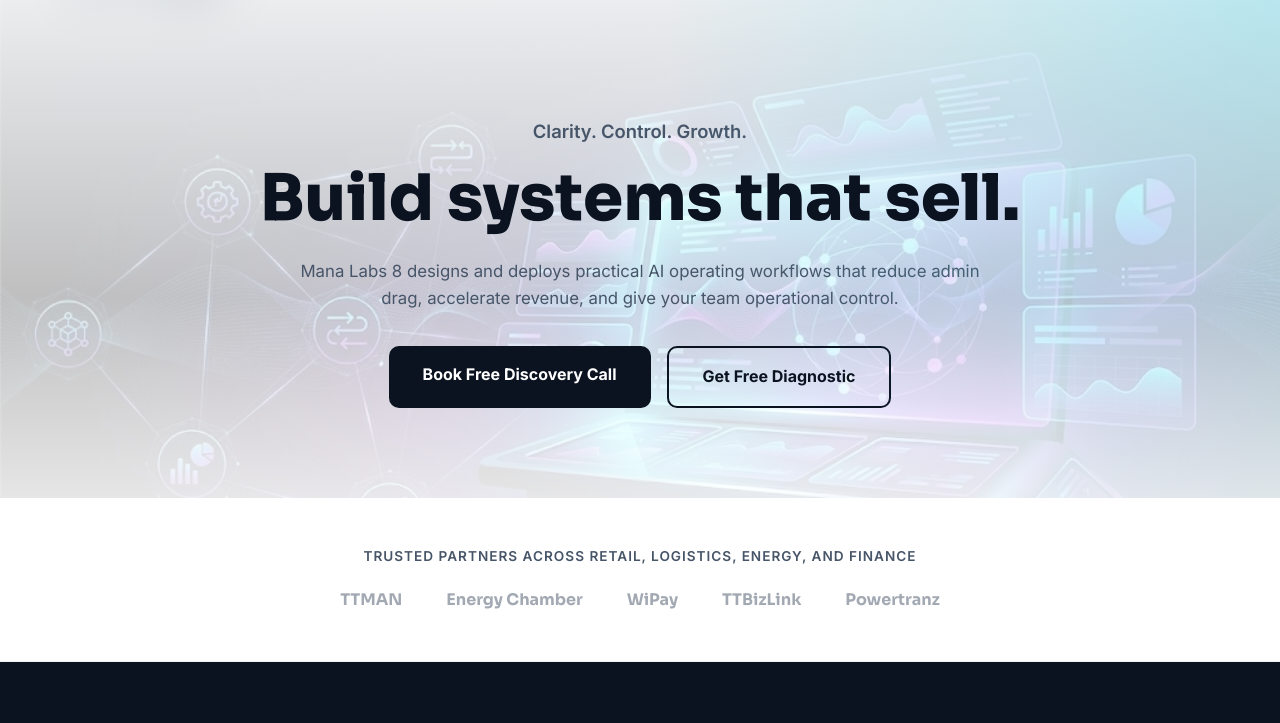
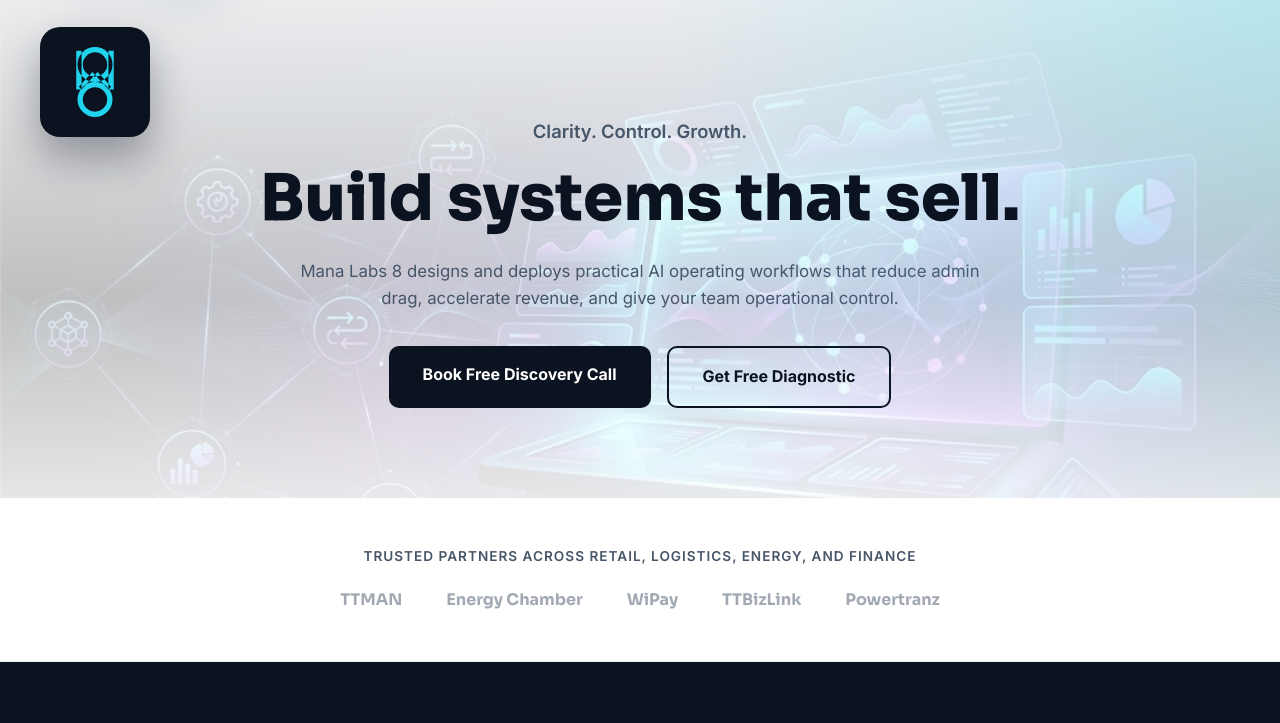
Before and after one commit to christianct-web/manalabs8-web, a plain HTML site: page index.html in a window 1280 px wide. Shown: the part 77-800 px from the top of the page. Drawn offline with Linux system fonts and the light colour scheme.

Commit message:
Add primary master logo badge

```diff
--- a/index.html
+++ b/index.html
@@ -37,8 +37,10 @@
     nav .nav-links a:hover { color: var(--midnight); }
     nav .cta-btn { background: var(--midnight); color: var(--white); padding: 12px 26px; border-radius: 10px; text-decoration: none; transition: all .2s; font-weight: 600; }
     nav .cta-btn:hover { background: var(--cyan); color: var(--midnight); }
-    .hero { padding: 120px 0 90px; text-align: center; background: linear-gradient(180deg, rgba(248,250,252,0.95) 0%, rgba(255,255,255,0.75) 60%, rgba(255,255,255,0.9) 100%), url('assets/generated/hero-control-room.jpg'); background-size: cover; background-position: center top; position: relative; }
+    .hero { padding: 120px 0 90px; text-align: center; background: linear-gradient(180deg, rgba(248,250,252,0.95) 0%, rgba(255,255,255,0.75) 60%, rgba(255,255,255,0.9) 100%), url('assets/generated/hero-control-room.jpg'); background-size: cover; background-position: center top; position: relative; overflow: hidden; }
     .hero::after { content: ''; position: absolute; inset: 0; background: radial-gradient(circle at top right, rgba(34,211,238,0.25), transparent 45%); pointer-events: none; }
+    .logo-badge { position: absolute; top: 30px; left: 40px; width: 110px; height: 110px; background: #0B1220; border-radius: 20px; display: grid; place-items: center; box-shadow: 0 20px 40px rgba(11,18,32,0.35); }
+    .logo-badge svg { width: 70px; height: 70px; }
     .hero h1 { font-family: 'Sora', sans-serif; font-size: clamp(2.5rem, 6vw, 4rem); font-weight: 800; line-height: 1.1; margin-bottom: 24px; position: relative; z-index: 1; }
     .hero h1 span { color: var(--cyan); }
     .hero .tagline { font-size: 1.15rem; color: var(--slate); margin-bottom: 18px; font-weight: 600; }
@@ -158,6 +160,32 @@
 
   <section class="hero">
     <div class="container">
+      <div class="logo-badge">
+        <svg xmlns="http://www.w3.org/2000/svg" viewBox="0 -6 100 112">
+          <rect x="0" y="-6" width="100" height="112" fill="none" />
+          <path fill="#22D3EE" fill-rule="evenodd" d="
+            M50 106
+            A28 28 0 1 1 50 50
+            A28 28 0 1 1 50 106
+            M50 97.5
+            A19.5 19.5 0 1 0 50 58.5
+            A19.5 19.5 0 1 0 50 97.5
+
+            M50 50
+            A28 28 0 1 1 50 -6
+            A28 28 0 1 1 50 50
+            M50 41.5
+            A19.5 19.5 0 1 0 50 2.5
+            A19.5 19.5 0 1 0 50 41.5
+
+            M20 0 L28.5 0 L28.5 61.8 L20 61.8 Z
+            M71.5 0 L80 0 L80 61.8 L71.5 61.8 Z
+
+            M28.5 61.8 L50 38.2 L45.75 33.95 L24.25 57.55 Z
+            M50 38.2 L71.5 61.8 L75.75 57.55 L54.25 33.95 Z
+          " />
+        </svg>
+      </div>
       <p class="tagline">Clarity. Control. Growth.</p>
       <h1>Build systems that sell.</h1>
       <p class="subheadline">Mana Labs 8 designs and deploys practical AI operating workflows that reduce admin drag, accelerate revenue, and give your team operational control.</p>
```
